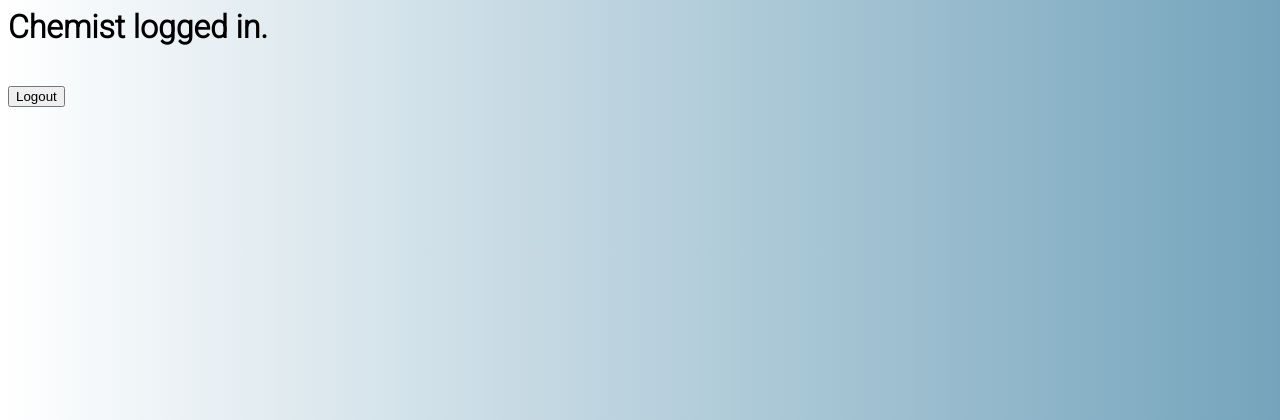
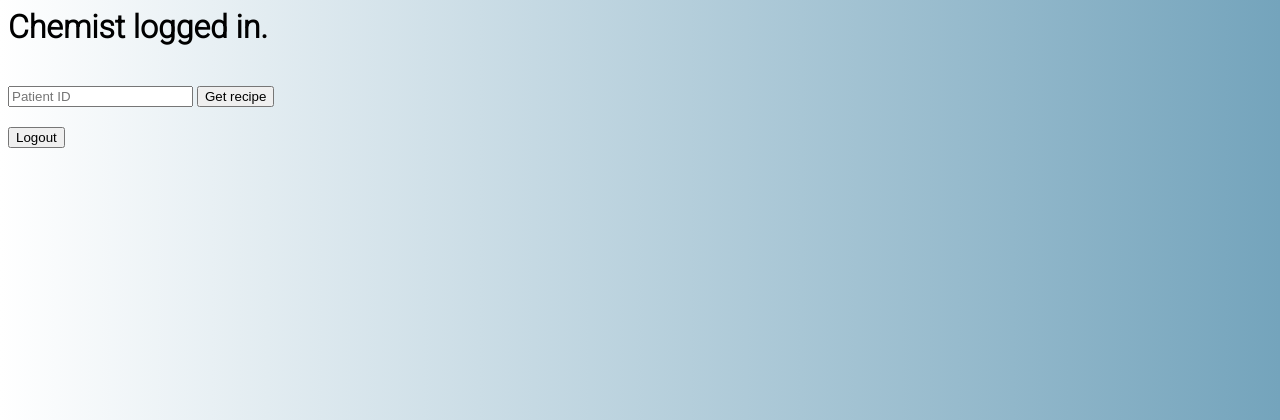
Before and after one commit to klarsongs/recipe-blockchain, a Flask app: template templates/user_page/chemist.html in a window 1280 px wide. Shown: the top 420 px of the page. Run offline with Flask 2, Linux system fonts and the light colour scheme; the template is opened without the code that fills it, so the values that code supplies are empty.

Commit message:
- Reading ID of the user from the session - Patient's website is showing now his ID he can use at the pharmacy - GET_RECIPE: Prepared input field for the chemist to get patient's recipe

```diff
--- a/app.py
+++ b/app.py
@@ -86,6 +86,7 @@ def login():
     if check_password_hash(user.password, password):
         session['logged'] = True
         session['role'] = user.Role
+        session['id'] = user.id
         return jsonify({'success': True, 'message' : 'login successful'})
     return jsonify({'success': False, 'message' : 'wrong credentials'})
 
@@ -107,7 +108,7 @@ def index():
         elif session['role'] == 'Chemist':
             return render_template('user_page/chemist.html')
         elif session['role'] == 'Patient':
-            return render_template('user_page/patient.html')
+            return render_template('user_page/patient.html', id=session['id'])
         else:
             session.clear()
 
--- a/templates/user_page/chemist.html
+++ b/templates/user_page/chemist.html
@@ -7,7 +7,13 @@
 <body>
 <div class="index-page">
   <h1>Chemist logged in.</h1> <br/>
-  <button id="logout">Logout</button>
+  <div id="get_recipe" style="display: block; margin-bottom: 20px;">
+        <input type="number" id="patients_id" placeholder="Patient ID">
+        <button id="get_recipe_btn">Get recipe</button>
+  </div>
+  <div>
+      <button id="logout">Logout</button>
+  </div>
 </div>
 </body>
 </html>
--- a/templates/user_page/patient.html
+++ b/templates/user_page/patient.html
@@ -7,6 +7,9 @@
 <body>
 <div class="index-page">
   <h1>Patient logged in.</h1> <br/>
+  <div id="personal_info" style="margin-bottom: 30px">
+      Your ID number is: {{id}}
+  </div>
   <button id="logout">Logout</button>
 </div>
 </body>
```
Also changed, not shown: app.db.
